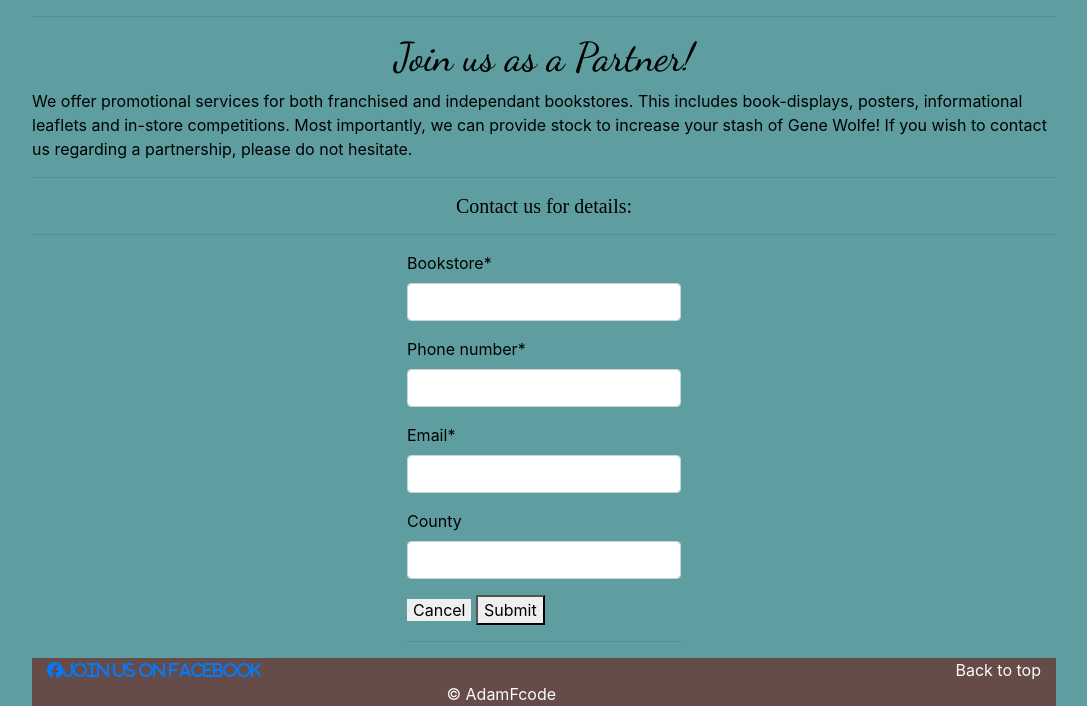
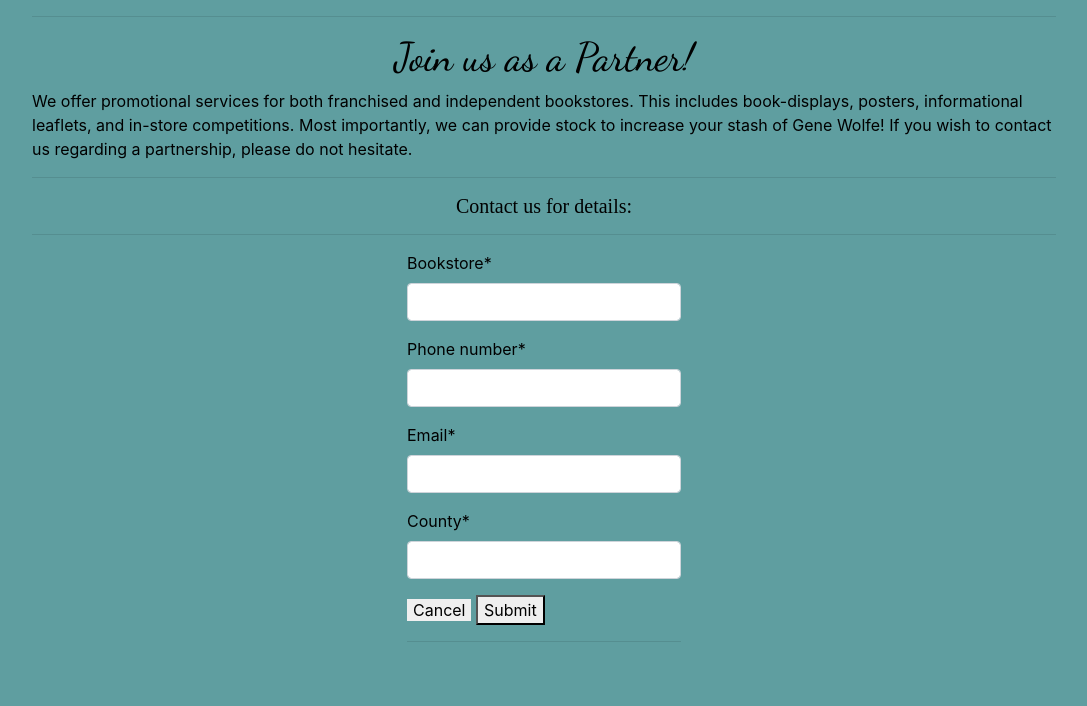
Before and after one commit to AdamFcode/Wolfe_Emporium, a Django app: page /books/partner/ in a window 1280 px wide. Shown: the part 141-847 px from the top of the page, without its empty margins (96-1183 px from the left). After the commit the page ends 783 px from the top, so only its background shows below. Run offline with Django 3.2, Linux system fonts and the light colour scheme; some libraries are stand-ins or nearby versions; some web fonts are replaced.

Commit message:
edit partner contact form, view and model for validation

```diff
--- a/books/models.py
+++ b/books/models.py
@@ -33,10 +33,10 @@ class Book(models.Model):
 
 class Partner(models.Model):
 
-    bookstore = models.CharField(max_length=254)
+    bookstore = models.CharField(max_length=254,)
     phone_number = models.CharField(max_length=20, null=False, blank=False)
     email = models.EmailField(max_length=254, null=False, blank=False)
-    county = models.CharField(max_length=80, null=True, blank=True)
+    county = models.CharField(max_length=80, null=False, blank=False)
 
     def __str__(self):
         return self.name
--- a/books/templates/books/partner_contact.html
+++ b/books/templates/books/partner_contact.html
@@ -3,56 +3,72 @@
 
 {% block content %}
 <div class="container">
+    <!-- Display any success or error messages from Django messages framework -->
+    <div>
+        {% if messages %}
+            <div class="messages">
+                {% for message in messages %}
+                    <div class="alert {% if message.tags %}alert-{{ message.tags }}{% endif %}">
+                        {{ message }}
+                    </div>
+                {% endfor %}
+            </div>
+        {% endif %}
+    </div>
+
     <div class="row">
         <div>
             <hr>
             <h1 class="black-text dancing-font">Join us as a Partner!</h1>
-            <p class="black-text">We offer promotional services for both franchised and independant bookstores. This includes book-displays, posters, informational leaflets and in-store competitions. Most importantly, we can provide stock to increase your stash of Gene Wolfe! If you wish to contact us regarding a partnership, please do not hesitate.</p>
+            <p class="black-text">
+                We offer promotional services for both franchised and independent bookstores. This includes book-displays, posters, informational leaflets, and in-store competitions. Most importantly, we can provide stock to increase your stash of Gene Wolfe! If you wish to contact us regarding a partnership, please do not hesitate.
+            </p>
             <hr>
             <h5 class="black-text turret-font welcome">Contact us for details:</h5>
             <hr>
         </div>
     </div>
 
+    <!-- Only show form if the form has not been submitted successfully -->
+    {% if not form.is_bound or not form.is_valid %}
         <div class="row welcome">
             <div>
-            <form method="POST" action="{% url 'partner_contact' %}" class="form black-text" enctype="multipart/form-data">
+                <!-- Form to collect partner information -->
+                <form id="partnerForm" method="POST" action="{% url 'partner_contact' %}" class="form black-text" enctype="multipart/form-data" novalidate>
                     {% csrf_token %}
                     {{ form | crispy }}
                     <div>
                         <a class="keep-shop" href="{% url 'books' %}">Cancel</a>
-                    <button type="button" id="btt-part" aria-label="Submit Partner Form">Submit</button>
+                        <button type="submit" id="btt-part" aria-label="Submit Partner Form">Submit</button>
                     </div>
                     <hr>
                 </form>
             </div>
         </div>
-
+    {% else %}
+        <!-- Success message section -->
         <div class="partyes">
             <p class="black-text welcome">Thank you for choosing to partner with us. We will review your details and be in contact soon!</p>
         </div>
+    {% endif %}
+
 </div>
 
-<footer class="container btt-btn">
-    <a href="https://www.facebook.com/profile.php?id=61571933733644" rel="external" target="_blank" aria-label="opens facebook page in new tab">
-        <i class="fa-brands fa-facebook" aria-hidden="true">Join us on Facebook</i>
-    </a>
-    <p class="float-right"><a class="btt-btn" href="#">Back to top</a></p>
-    <p>© AdamFcode</p>
-  </footer>
 {% endblock %}
 
 {% block postloadjs %}
 {{ block.super }}
 
 <script>
-    const form = document.getElementsByClassName('form');
-    const partyes = document.getElementsByClassName('partyes');
+    // Prevent form submission if there are validation errors
+    document.getElementById('partnerForm').addEventListener('submit', function(event) {
+        var form = this;
 
-
-    $('#btt-part').click(function (e) {
-        $('form').hide();
-        $('.partyes').css({ 'display' : 'block' });
+        // Check if the form is valid before submitting
+        if (!form.checkValidity()) {
+            event.preventDefault();  // Prevent form submission
+            alert("Please fill out all required fields correctly.");
+        }
     });
 </script>
 
--- a/books/views.py
+++ b/books/views.py
@@ -69,10 +69,17 @@ def book_detail(request, book_id):
 
 
 def partner_contact(request):
-    form = PartnerForm()
-    template = 'books/partner_contact.html'
-    context = {
-        'form': form,
-    }
+    if request.method == 'POST':
+        form = PartnerForm(request.POST)
 
-    return render(request, template, context)
+        if form.is_valid():
+            messages.success(request, 'Your form was successfully submitted!')
+            return render(request, 'books/partner_contact.html', {'form': form})
+        else:
+            messages.error(request, 'There was an error with your form. Please double check your information.')
+            print(form.errors)
+
+    else:
+        form = PartnerForm()
+
+    return render(request, 'books/partner_contact.html', {'form': form})
--- a/static/css/base.css
+++ b/static/css/base.css
@@ -131,6 +131,15 @@ html {
 .quote {
   margin: 3.5rem 0;
 }
+
+.hidden {
+  display: none;
+}
+
+.visible {
+  display: block;
+}
+
 
 @media screen and (min-width: 768px) {
   .mobile-hide {
--- a/wolfe_emporium/settings.py
+++ b/wolfe_emporium/settings.py
@@ -30,7 +30,7 @@ SECRET_KEY = os.environ.get('SECRET_KEY', '')
 DEBUG = 'DEBUG' in os.environ
 
 ALLOWED_HOSTS = [
-    '8000-adamfcode-wolfeemporium-336ddsvc6qw.ws-eu117.gitpod.io',
+    '8000-adamfcode-wolfeemporium-336ddsvc6qw.ws-eu118.gitpod.io',
     'the-wolfe-emporium-bde6dff49b20.herokuapp.com'
 ]
 
@@ -68,7 +68,7 @@ MIDDLEWARE = [
 ]
 
 CSRF_TRUSTED_ORIGINS = [
-    'https://8000-adamfcode-wolfeemporium-336ddsvc6qw.ws-eu117.gitpod.io'
+    'https://8000-adamfcode-wolfeemporium-336ddsvc6qw.ws-eu118.gitpod.io'
 ]
 
 ROOT_URLCONF = 'wolfe_emporium.urls'
```
Lines whose indentation alone changed are shown as unchanged.
